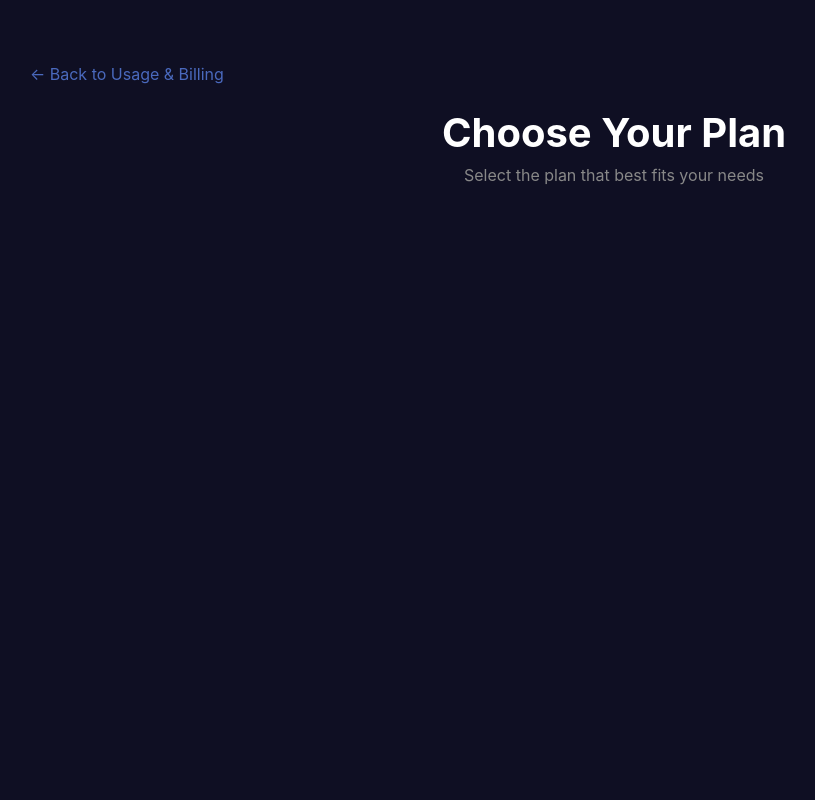
After one commit to wrathagom/Big-Beautiful-Screens, a FastAPI app: template app/templates/admin_pricing.html in a window 1280 px wide. The commit adds this page. Shown: the whole page, without its empty margins (26-841 px from the left). Run offline with FastAPI, Linux system fonts and the light colour scheme; the template is opened without the code that fills it: most values are stand-ins (such as "Sample title", 1, 10 or a date in 2020); some libraries are stand-ins or nearby versions.

Commit message:
Add stripe pricing table page for SaaS mode, fix sub status alignment

```diff
--- a/app/config.py
+++ b/app/config.py
@@ -34,6 +34,8 @@ class Settings(BaseSettings):
     # Stripe billing
     STRIPE_SECRET_KEY: str | None = None
     STRIPE_WEBHOOK_SECRET: str | None = None
+    STRIPE_PUBLISHABLE_KEY: str | None = None
+    STRIPE_PRICING_TABLE_ID: str | None = None
     STRIPE_PRICE_PRO_MONTHLY: str | None = None
     STRIPE_PRICE_PRO_YEARLY: str | None = None
     STRIPE_PRICE_TEAM_MONTHLY: str | None = None
--- /dev/null
+++ b/app/templates/admin_pricing.html
@@ -0,0 +1,73 @@
+<!DOCTYPE html>
+<html lang="en">
+<head>
+    <meta charset="UTF-8">
+    <meta name="viewport" content="width=device-width, initial-scale=1.0">
+    <title>Pricing - Big Beautiful Screens</title>
+    <link rel="icon" type="image/png" href="/static/logo.png">
+    <link rel="stylesheet" href="/static/admin.css">
+    {% if clerk_publishable_key %}
+    <script
+        data-clerk-publishable-key="{{ clerk_publishable_key }}"
+        src="https://cdn.jsdelivr.net/npm/@clerk/clerk-js@latest/dist/clerk.browser.js"
+        async
+    ></script>
+    {% endif %}
+    <script async src="https://js.stripe.com/v3/pricing-table.js"></script>
+    <style>
+        .pricing-container {
+            max-width: 1200px;
+            margin: 0 auto;
+            padding: 2rem 1rem;
+        }
+        .pricing-header {
+            text-align: center;
+            margin-bottom: 2rem;
+        }
+        .pricing-header h1 {
+            margin: 0 0 0.5rem 0;
+        }
+        .pricing-header p {
+            color: #888;
+            margin: 0;
+        }
+        .back-link {
+            display: inline-block;
+            margin-bottom: 1.5rem;
+            color: #4a69bd;
+            text-decoration: none;
+        }
+        .back-link:hover {
+            text-decoration: underline;
+        }
+        stripe-pricing-table {
+            width: 100%;
+        }
+    </style>
+</head>
+<body>
+    <div class="pricing-container">
+        <a href="/admin/usage" class="back-link">&larr; Back to Usage & Billing</a>
+
+        <div class="pricing-header">
+            <h1>Choose Your Plan</h1>
+            <p>Select the plan that best fits your needs</p>
+        </div>
+
+        <stripe-pricing-table
+            pricing-table-id="{{ stripe_pricing_table_id }}"
+            publishable-key="{{ stripe_publishable_key }}"
+            {% if user_email %}customer-email="{{ user_email }}"{% endif %}
+        ></stripe-pricing-table>
+    </div>
+
+    <script>
+        async function signOut() {
+            if (typeof Clerk !== 'undefined' && Clerk.loaded) {
+                await Clerk.signOut();
+            }
+            window.location.href = '/auth/logout';
+        }
+    </script>
+</body>
+</html>
```
Also changed, not shown: app/routes/admin.py (+32 -0 lines), app/templates/admin_usage.html (+4 -23 lines).
